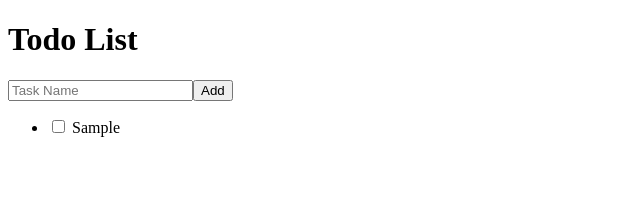
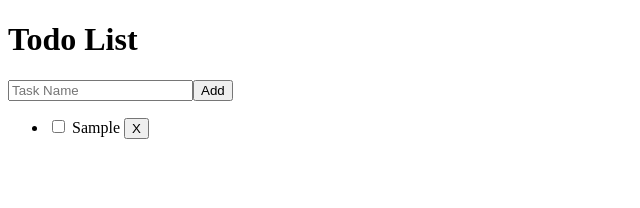
Before and after one commit to ericeidi/vue3-todo, a Vue app: page / in a window 1280 px wide. Both pictures are taken after typing "Sample" into the empty fields and a click on the button "Add". Shown: the top 208 px of the page, without its empty margins (0-640 px from the left). Built offline with nearby package versions, Linux system fonts and the light colour scheme.

Commit message:
added input validation and delete item

```diff
--- a/src/components/TheWelcome.vue
+++ b/src/components/TheWelcome.vue
@@ -9,17 +9,22 @@ export default {
       isCompleted: false,
     });
     function addTask() {
+      if (!newTask.value.name) return;
       tasks.value.push({ ...newTask.value });
       newTask.value.name = "";
     }
     function markTaskCompleted(position: number) {
       tasks.value[position].isCompleted = !tasks.value[position].isCompleted;
     }
+    function removeTask(index) {
+      tasks.value.splice(index, 1);
+    }
     return {
       tasks,
       addTask,
       markTaskCompleted,
       newTask,
+      removeTask,
     };
   },
 };
@@ -37,6 +42,7 @@ export default {
         :checked="task.isCompleted"
       />
       {{ task.name }}
+      <button @click="removeTask(index)">X</button>
     </li>
   </ul>
 </template>
```
